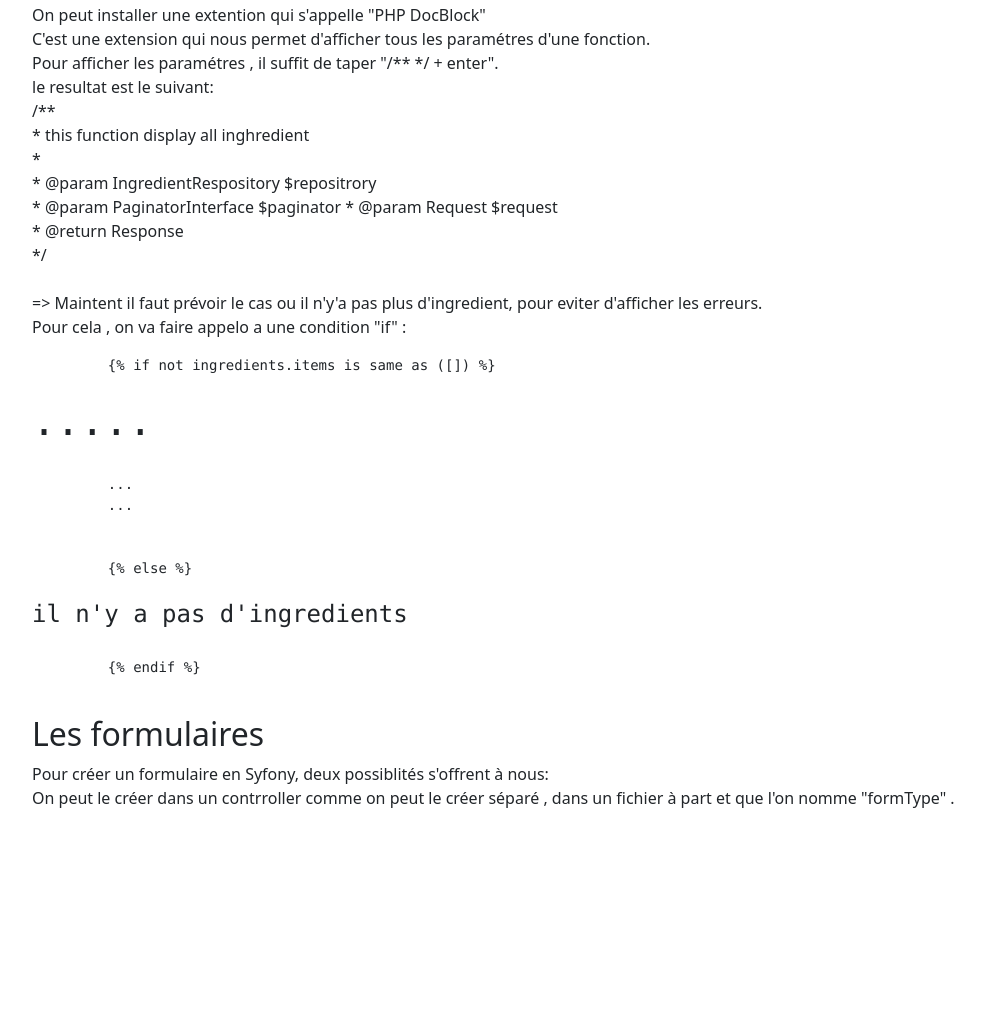
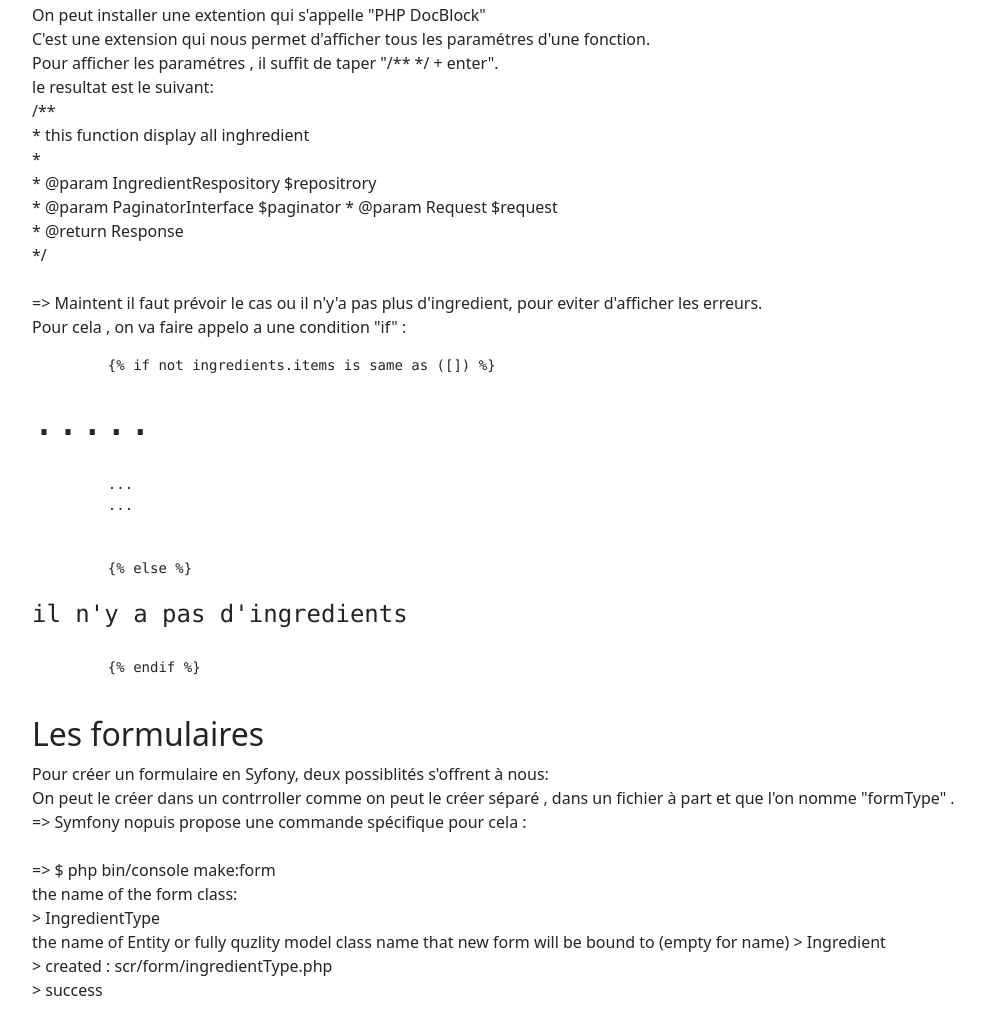
Before and after one commit to akkramm00/Les-fixtures-et-les-fakers-Symfony, a plain HTML site: page crud.html in a window 1280 px wide. Shown: the part 2692-3710 px from the top of the page, without its empty margins (50-1034 px from the left). Before the commit the page ends 3518 px from the top, so only its background shows below. Drawn offline with Linux system fonts and the light colour scheme.

Commit message:
add way for creat form by symfony

```diff
--- a/crud.html
+++ b/crud.html
@@ -189,6 +189,16 @@
        <p>
          Pour créer un formulaire en Syfony, deux possiblités s'offrent à nous: <br>
          On peut le créer dans un contrroller comme on peut le créer séparé , dans un fichier à part et que l'on nomme "formType" . <br>
+         => Symfony nopuis propose une commande spécifique pour cela : <br><br>
+         => $ php bin/console make:form
+         <br>
+         the name of the form class: <br>
+         > IngredientType
+         <br>
+          the name of Entity or fully quzlity model class name that new form will be bound to (empty for name)
+         > Ingredient <br>
+         > created : scr/form/ingredientType.php  <br>
+         > success
 
 
        </p>
```
